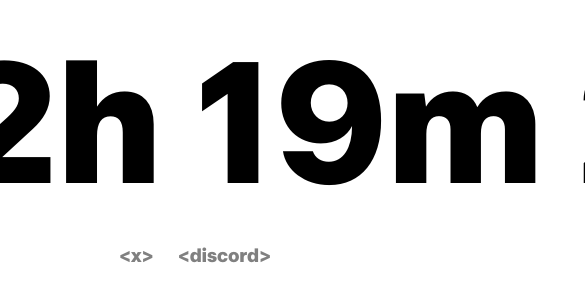
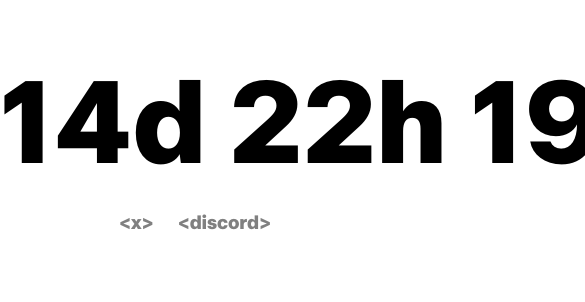
Before and after one commit to abstractcows/abstractcows, a plain HTML site: page index.html in a window 390 px wide. Shown: the part 274-576 px from the top of the page, 585 px wide, since content can reach past the window. Drawn offline with Linux system fonts and the light colour scheme.

Commit message:
Update index.html

```diff
--- a/index.html
+++ b/index.html
@@ -26,28 +26,30 @@
             align-items: center;
             text-align: center;
             height: 100vh;
-            overflow: hidden;
+            overflow: hidden;  /* Prevent scrollbars */
         }
 
         /* Style the countdown container */
         #countdown {
-            font-size: calc(10vw + 10vh);  /* Dynamically adjust font size based on both width and height */
+            font-size: 15vw;  /* Default dynamic font size based on viewport width */
             font-weight: bold;
-            letter-spacing: 1px;  /* Adjusted letter-spacing */
+            letter-spacing: 1px;
             white-space: nowrap;  /* Prevents wrapping of text */
+            max-width: 100%;  /* Ensure it doesn’t overflow the screen */
+            max-height: 90%;  /* Keep the height under control */
         }
 
         /* For smaller screens (600px and below), adjust font size */
         @media (max-width: 600px) {
             #countdown {
-                font-size: calc(12vw + 12vh);  /* Adjust for small screens */
+                font-size: 20vw;  /* Slightly larger font size for small screens */
             }
         }
 
         /* For very small screens (480px and below) */
         @media (max-width: 480px) {
             #countdown {
-                font-size: calc(14vw + 14vh);  /* Adjust for very small screens */
+                font-size: 30vw;  /* Increase size on very small screens */
             }
         }
 
```
